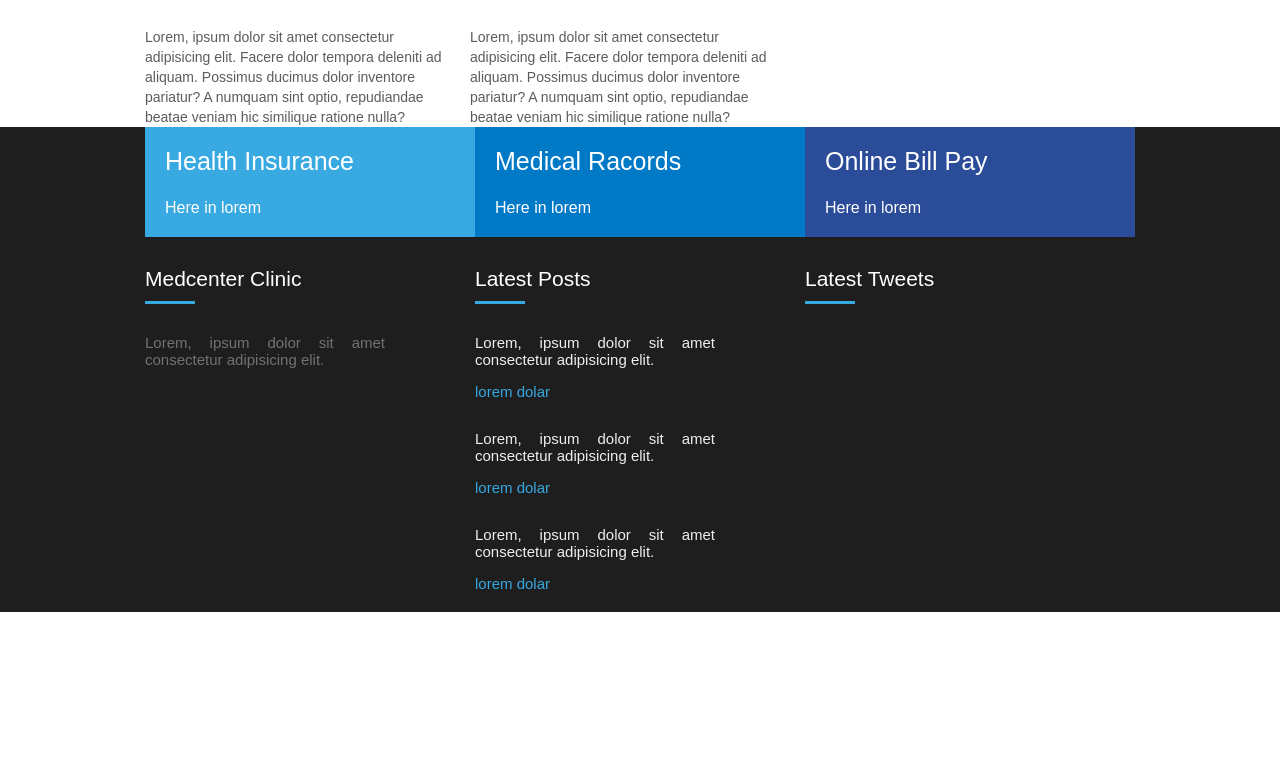
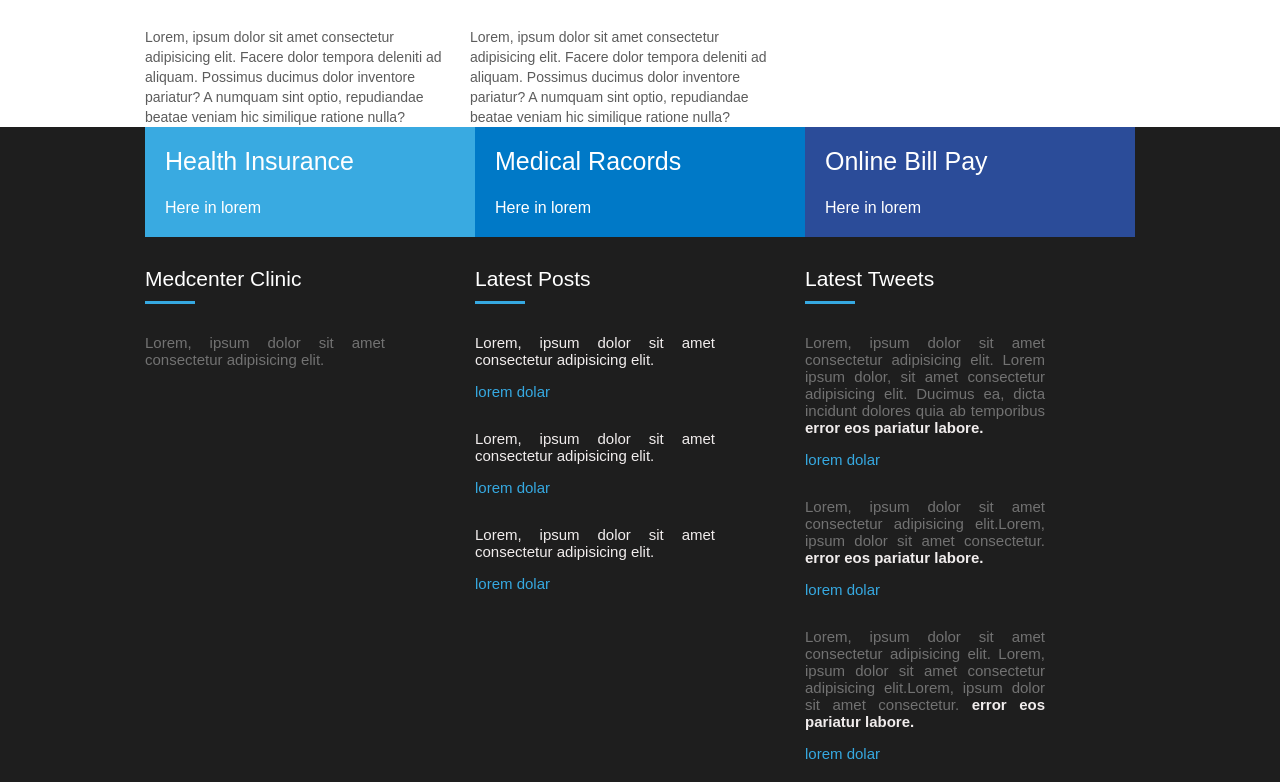
Before and after one commit to Dev-Israel/Projetos-Site, a plain HTML site: page projeto flexbox e html semantico 01/index.html in a window 1280 px wide. Shown: the part 1775-2557 px from the top of the page. Before the commit the page ends 2387 px from the top, so only its background shows below. Drawn offline with Linux system fonts and the light colour scheme.

Commit message:
footer textos

```diff
--- a/projeto flexbox e html semantico 01/assets/css/template.css
+++ b/projeto flexbox e html semantico 01/assets/css/template.css
@@ -305,6 +305,7 @@ footer{
     margin-top: 30px;
     font-size: 15px;
     color: #727272;
+
 }
 .newstexto2,.texto2{
     margin-top: 30px;
@@ -312,6 +313,16 @@ footer{
     font-size: 15px;
     color: #f1eded;
 }
+.newstexto3,.texto3{
+    margin-top: 30px;
+    margin-bottom: 2px;
+    font-size: 15px;
+    color: #727272;
+}
+strong{
+    color: #f1eded;
+}
 .text_blue{
+
     color: #36a9e1;
 }
--- a/projeto flexbox e html semantico 01/index.html
+++ b/projeto flexbox e html semantico 01/index.html
@@ -249,6 +249,20 @@
                             <div class="widget_title">
                             <div class="widget_title_text1">Latest Tweets</div>
                             <div class="widget_title_bar"></div>
+                                        <div class="newtexto3">
+                                            <p class="texto3">Lorem, ipsum dolor sit amet consectetur adipisicing elit.
+                                                Lorem ipsum dolor, sit amet consectetur adipisicing elit. Ducimus ea, dicta incidunt dolores quia ab temporibus <strong>error eos pariatur labore.</strong>
+                                            </p>
+                                            <p class="text_blue"> lorem dolar </p>
+                                        </div>
+                                        <div class="newtexto3">
+                                            <p class="texto3">Lorem, ipsum dolor sit amet consectetur adipisicing elit.Lorem, ipsum dolor sit amet consectetur. <strong>error eos pariatur labore.</strong></p>
+                                            <p class="text_blue"> lorem dolar </p>
+                                        </div>
+                                        <div class="newtexto3">
+                                            <p class="texto3">Lorem, ipsum dolor sit amet consectetur adipisicing elit. Lorem, ipsum dolor sit amet consectetur adipisicing elit.Lorem, ipsum dolor sit amet consectetur. <strong>error eos pariatur labore.</strong></p>
+                                            <p class="text_blue"> lorem dolar </p>
+                                        </div>
                         </div>
                 </div>
             </div>
```
